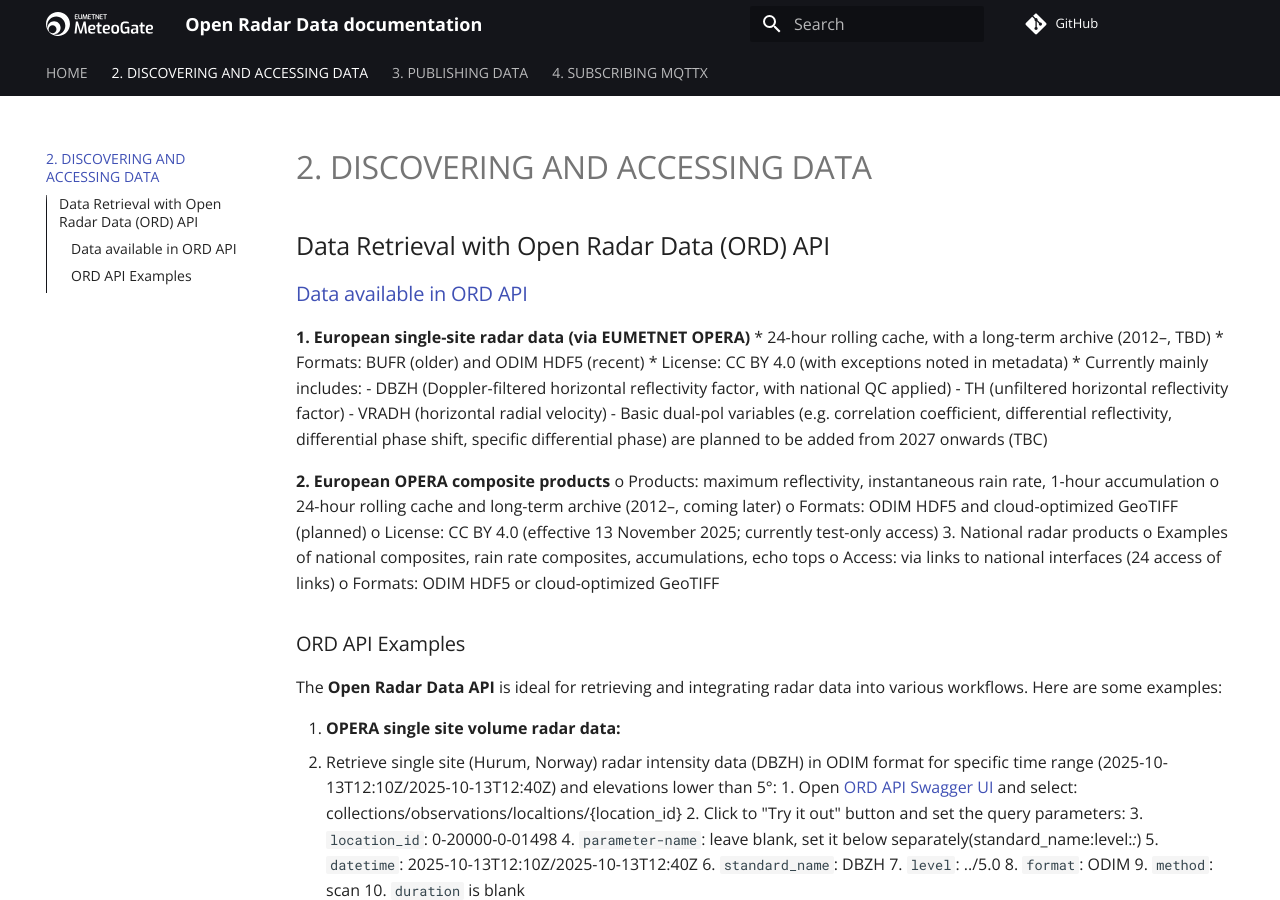
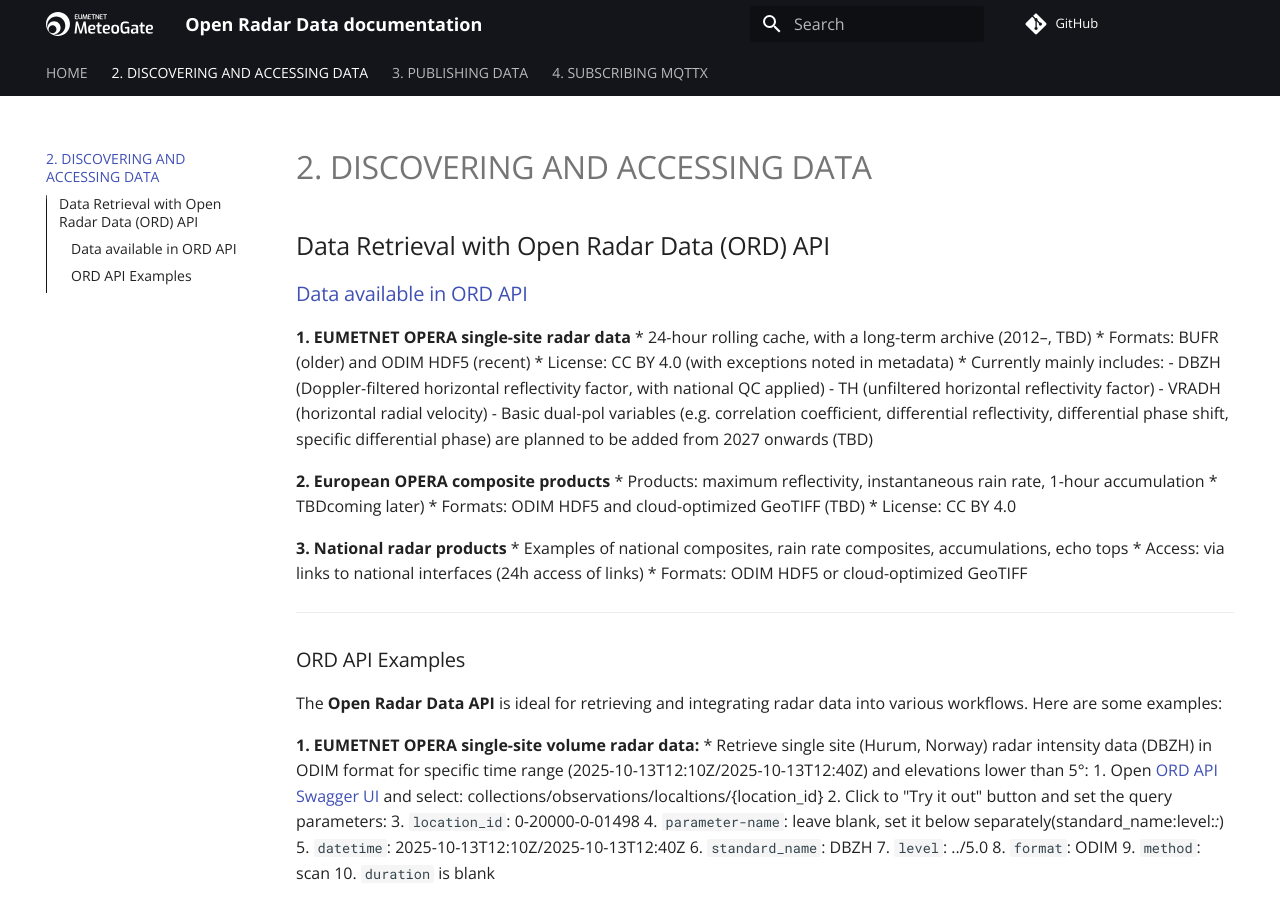
Before and after one commit to EUMETNET/openradardata-documentation, an MkDocs documentation site: the page built from docs/2-ORD-API-discovering-and-accessing-data.md, in a window 1280 px wide and 900 px high. Built offline with MkDocs 1.6.1 and Material for MkDocs 9.7.7, drawn with Linux system fonts in a browser that asks for light colours; comment, search, counter and statistics services are not loaded.

Commit message:
Update 2-ORD-API-discovering-and-accessing-data.md

```diff
--- a/docs/2-ORD-API-discovering-and-accessing-data.md
+++ b/docs/2-ORD-API-discovering-and-accessing-data.md
@@ -2,7 +2,7 @@
 
 ### [Data available in ORD API](https://github.com/EUMETNET/openradardata-documentation/blob/main/docs/1-ORD-API-overview.md#published-datasets-in-ord-api)
 
-**1. European single-site radar data (via EUMETNET OPERA)**
+**1. EUMETNET OPERA single-site radar data**
    * 24-hour rolling cache, with a long-term archive (2012–, TBD)
    * Formats: BUFR (older) and ODIM HDF5 (recent)
    * License: CC BY 4.0 (with exceptions noted in metadata)
@@ -10,29 +10,27 @@
         - DBZH (Doppler-filtered horizontal reflectivity factor, with national QC applied)
         - TH (unfiltered horizontal reflectivity factor)
         - VRADH (horizontal radial velocity)
-        - Basic dual-pol variables (e.g. correlation coefficient, differential reflectivity, differential phase shift,                 specific differential phase) are planned to be added from 2027 onwards (TBC)
+        - Basic dual-pol variables (e.g. correlation coefficient, differential reflectivity, differential phase shift,                 specific differential phase) are planned to be added from 2027 onwards (TBD)
 
-**2.	European OPERA composite products**
-o	Products: maximum reflectivity, instantaneous rain rate, 1-hour accumulation
-o	24-hour rolling cache and long-term archive (2012–, coming later)
-o	Formats: ODIM HDF5 and cloud-optimized GeoTIFF (planned)
-o	License: CC BY 4.0 (effective 13 November 2025; currently test-only access)
-3.	National radar products
-o	Examples of national composites, rain rate composites, accumulations, echo tops
-o	Access: via links to national interfaces (24 access of links)
-o	Formats: ODIM HDF5 or cloud-optimized GeoTIFF
+**2. European OPERA composite products**
+  * Products: maximum reflectivity, instantaneous rain rate, 1-hour accumulation
+  * TBDcoming later)
+  * Formats: ODIM HDF5 and cloud-optimized GeoTIFF (TBD)
+  * License: CC BY 4.0
 
+**3. National radar products**
+  * Examples of national composites, rain rate composites, accumulations, echo tops
+  * Access: via links to national interfaces (24h access of links)
+  * Formats: ODIM HDF5 or cloud-optimized GeoTIFF
 
-
-
-
+---
 
 ### ORD API Examples
 
 The **Open Radar Data API** is ideal for retrieving and integrating radar data into various workflows. Here are some examples:
 
-1. **OPERA single site volume radar data:**
-   - Retrieve single site (Hurum, Norway) radar intensity data (DBZH) in ODIM format for specific time range (2025-10-13T12:10Z/2025-10-13T12:40Z) and elevations lower than 5&deg;:
+**1. EUMETNET OPERA single-site volume radar data:**
+  * Retrieve single site (Hurum, Norway) radar intensity data (DBZH) in ODIM format for specific time range (2025-10-13T12:10Z/2025-10-13T12:40Z) and elevations lower than 5&deg;:
         1. Open [ORD API Swagger UI](https://radar.meteogate.eu/api/docs) and select: collections/observations/localtions/{location_id}
         2. Click to "Try it out" button and set the query parameters:
         3. ``location_id``: 0-20000-0-01498
```
